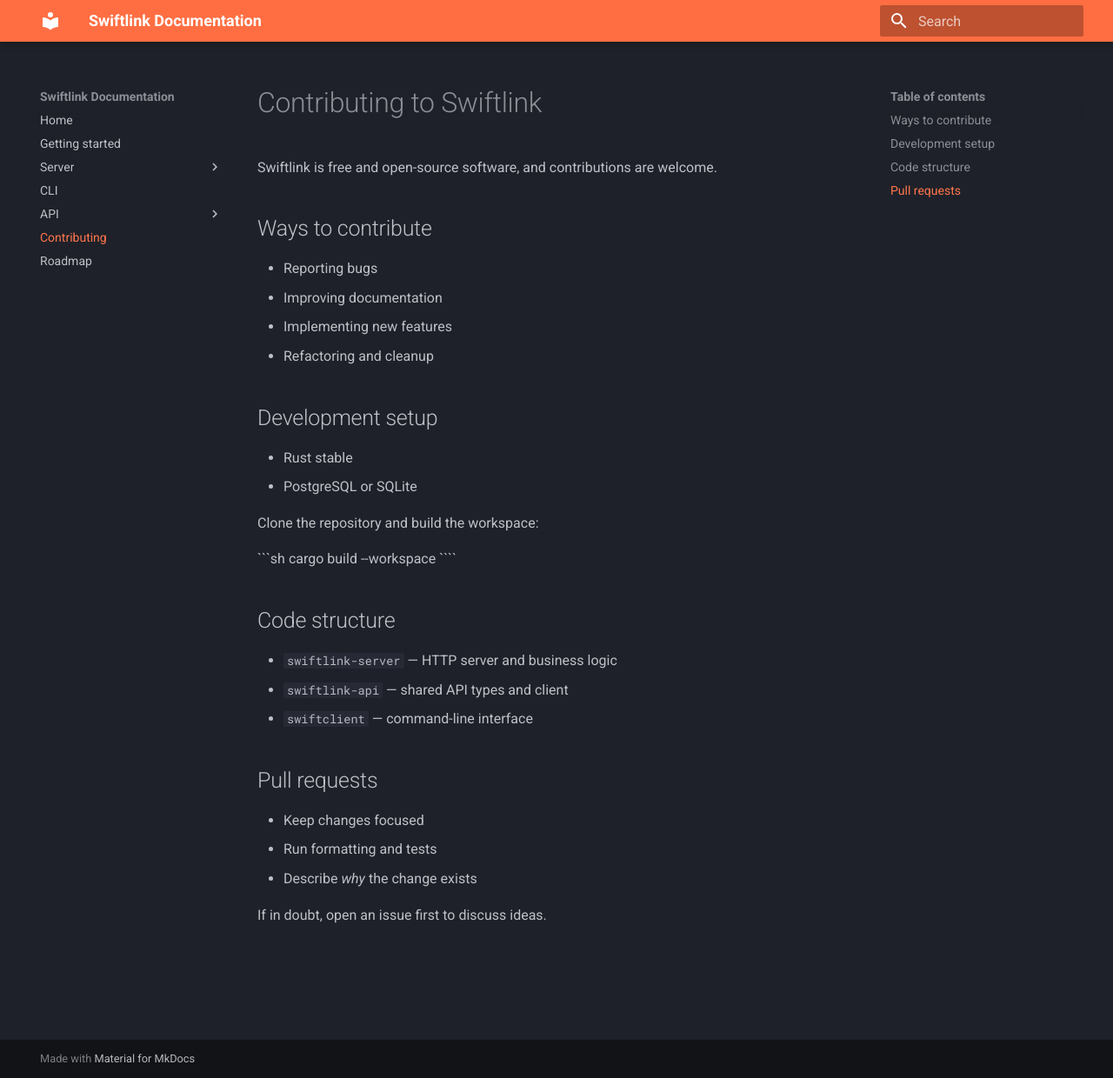
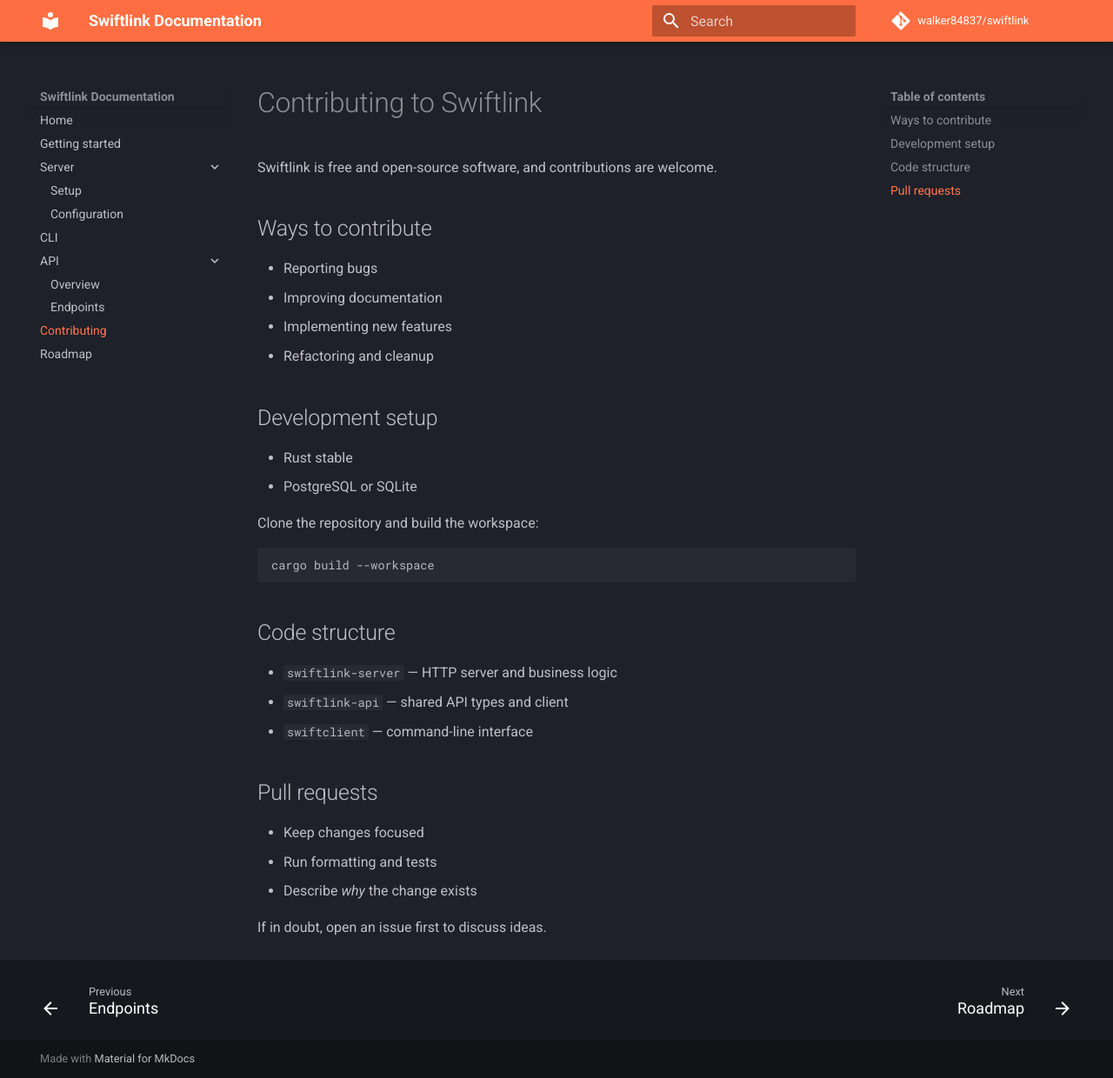
Before and after one commit to walker84837/swiftlink, an MkDocs documentation site: the page built from docs/content/contributing.md, in a window 1280 px wide and 1240 px high. Shown: the whole window at 87% size. Built offline with MkDocs 1.6.1 and Material for MkDocs 9.7.7, drawn with Linux system fonts in a browser that asks for light colours; comment, search, counter and statistics services are not loaded.

Commit message:
chore: configure mkdocs further

`````diff
--- a/docs/content/contributing.md
+++ b/docs/content/contributing.md
@@ -18,7 +18,7 @@
 
 ```sh
 cargo build --workspace
-````
+```
 
 ## Code structure
 
--- a/docs/mkdocs.yml
+++ b/docs/mkdocs.yml
@@ -3,6 +3,9 @@
 
 docs_dir: content
 site_dir: ../public/docs
+
+repo_url: https://github.com/walker84837/swiftlink
+repo_name: walker84837/swiftlink
 
 theme:
   name: material
@@ -10,6 +13,23 @@
     primary: deep orange
     accent: deep orange
     scheme: slate
+  features:
+    - navigation.footer
+    - navigation.instant
+    - navigation.expand
+    - navigation.path
+
+markdown_extensions:
+  - toc:
+      permalink: true
+  - admonition
+  - pymdownx.details
+  - pymdownx.superfences
+  - pymdownx.highlight
+  - pymdownx.tasklist:
+      custom_checkbox: true
+  - pymdownx.highlight
+  - pymdownx.keys
 
 nav:
   - Home: index.md
`````
Also changed, not shown: 1 other file.
